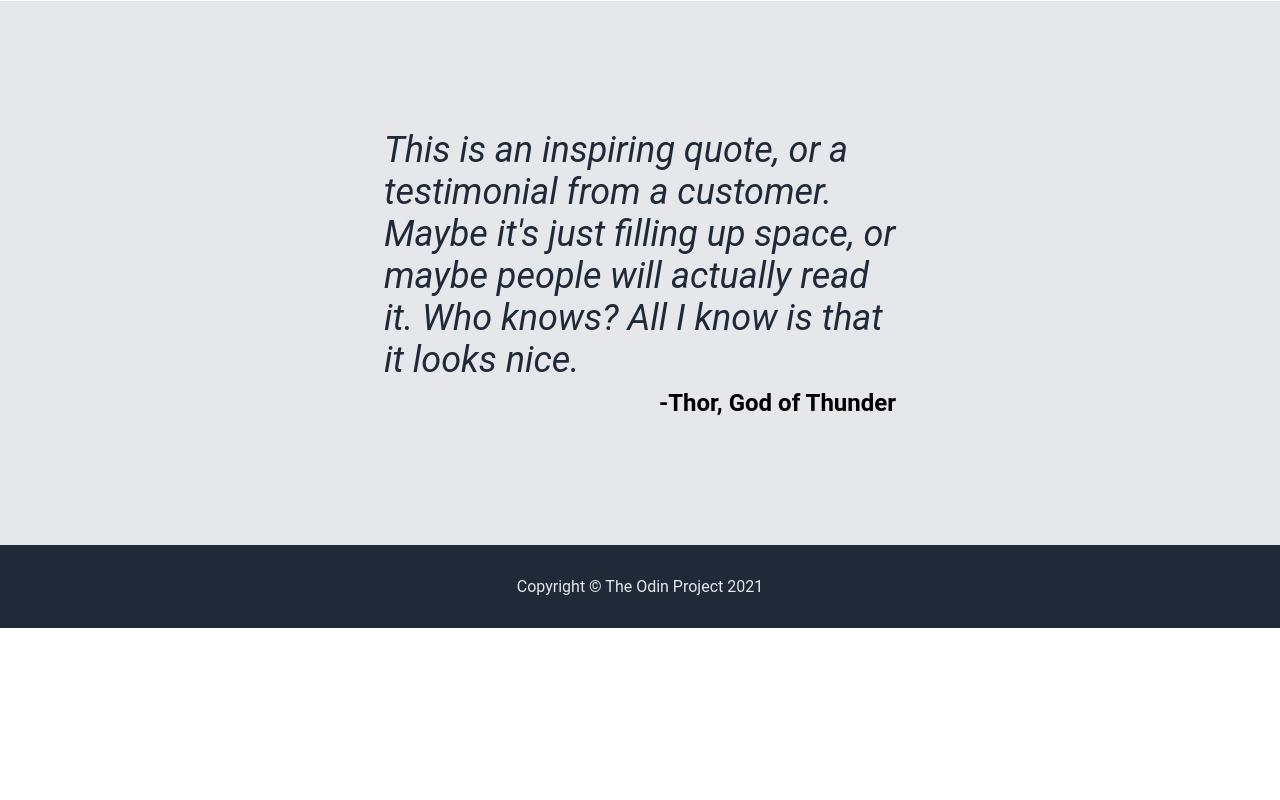
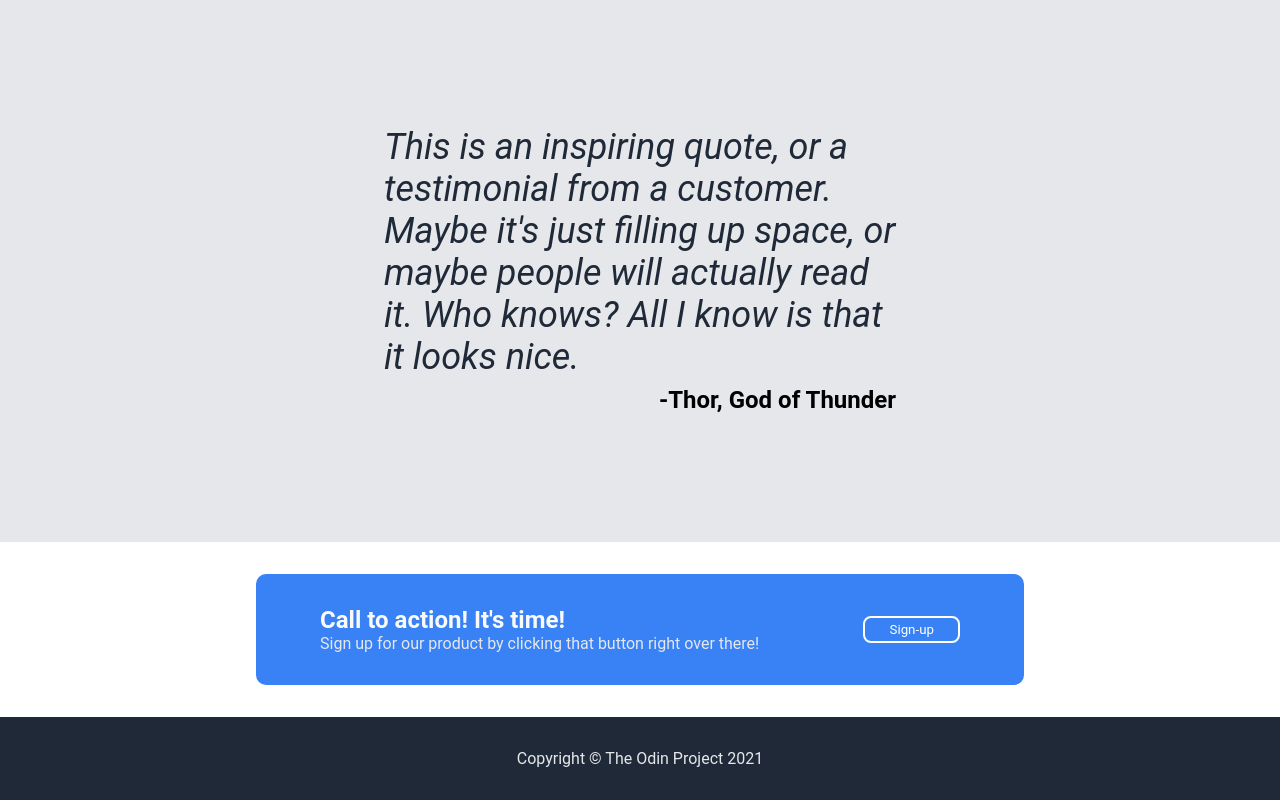
Before and after one commit to ercelangeles/landing-page, a plain HTML site: page index.html in a window 1280 px wide. Shown: the part 1030-1830 px from the top of the page. Before the commit the page ends 1658 px from the top, so only its background shows below. Drawn offline with Linux system fonts and the light colour scheme.

Commit message:
feat: add call to action section
This includes a signup button.

```diff
--- a/index.html
+++ b/index.html
@@ -55,6 +55,13 @@
                         </p>
                         <h1 class="quotee">-Thor, God of Thunder</h1>
                 </section>
+                <section class="call-to-action-section">
+                        <div class="text-container">
+                                <h4 class="call-to-action-header">Call to action! It's time!</h4>
+                                <p class="call-to-action-secondary-text">Sign up for our product by clicking that button right over there!</p>
+                        </div>
+                        <button>Sign-up</button>
+                </section>
         </main>
         <footer>
                 Copyright © The Odin Project 2021
--- a/style.css
+++ b/style.css
@@ -23,7 +23,7 @@ button {
         background: #3882F6;
         border: none;
         border-radius: 8px;
-        padding: 8px 24px;
+        padding: 4px 24px;
         margin: 0;
         width: fit-content;
         height: fit-content;
@@ -163,6 +163,7 @@ a {
 
 .quote {
         display: flex;
+        justify-content: center;
         font-size: 36px;
         font-style: oblique;
         color: #1F2937;
@@ -172,7 +173,26 @@ a {
         display: flex;
         flex-direction: row-reverse;
 }
+/*  */
 
+/* Call to action section */
+.call-to-action-section {
+        display: flex;
+        margin: 2em 16em;
+        padding: 2em 4em;
+        background-color: #3882F6;
+        border-radius: 10px;
+        justify-content: space-between;
+        align-items: center;
+}
+
+.call-to-action-section button {
+        border: 2px solid white;
+}
+
+.call-to-action-secondary-text {
+        color: #E5E7EB;
+}
 /*  */
 
 
```
